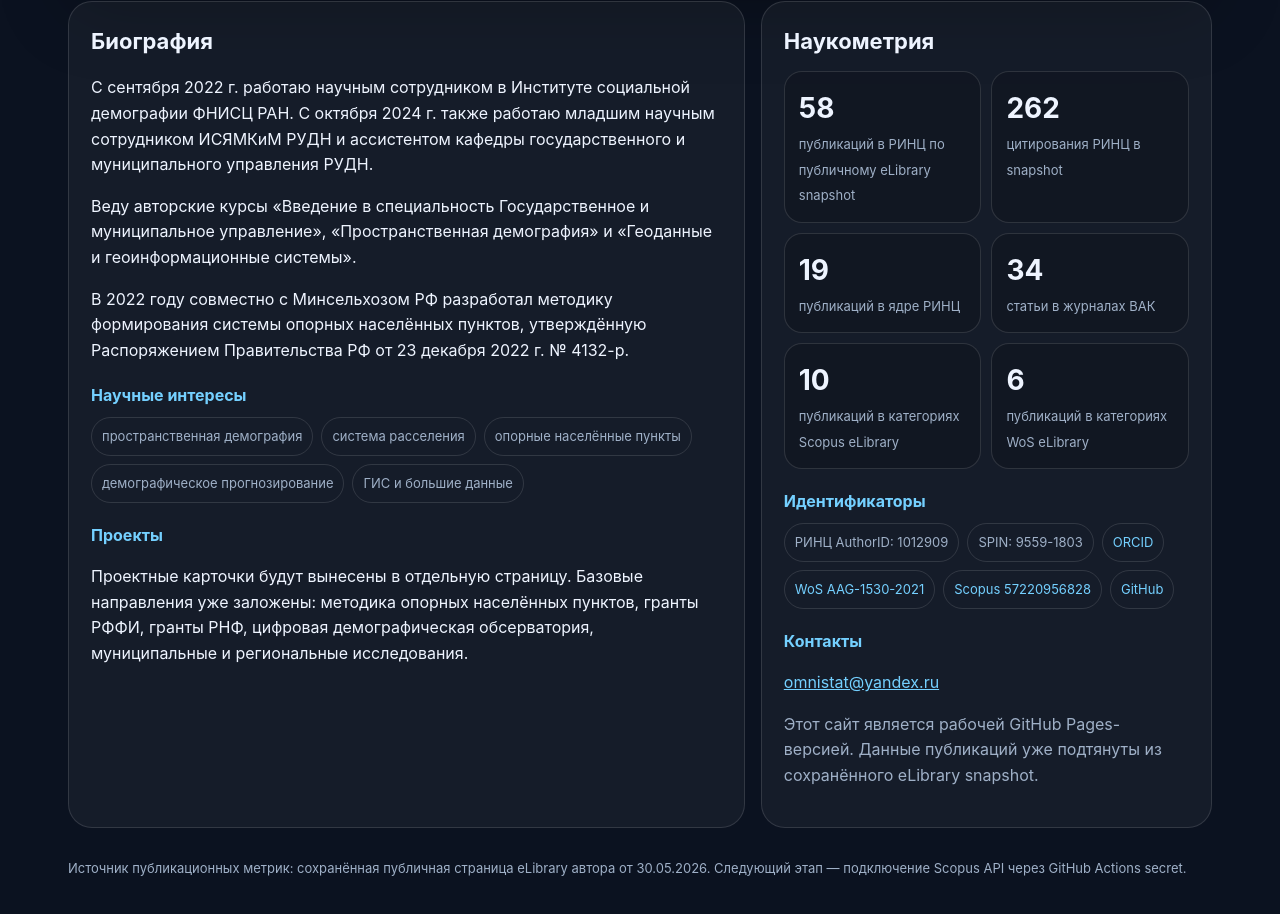
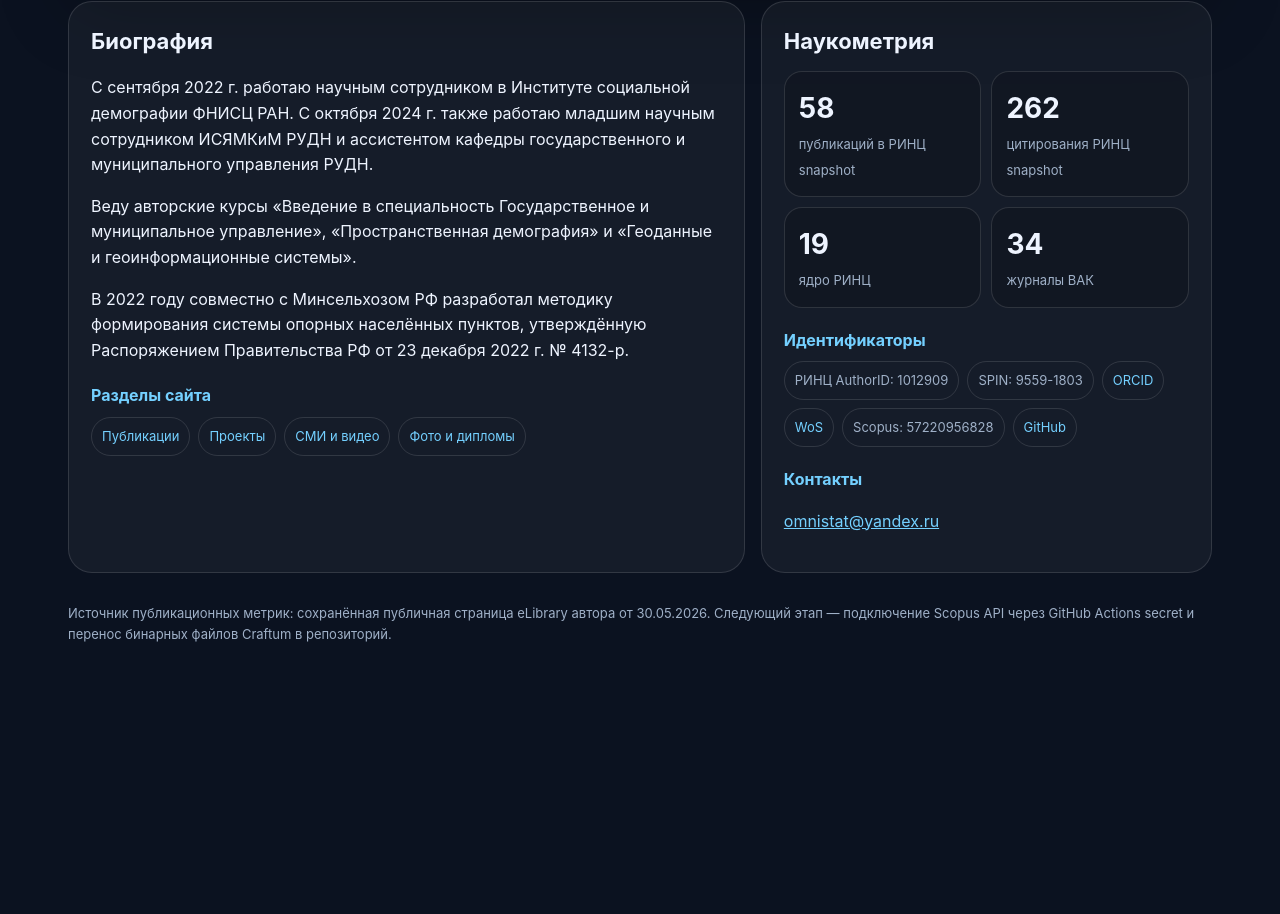
Before and after one commit to Arseniy24RUS/personal-website, a plain HTML site: page index.html in a window 1280 px wide. Shown: the part 458-1372 px from the top of the page. After the commit the page ends 1186 px from the top, so only its background shows below. Drawn offline with Linux system fonts and the light colour scheme.

Commit message:
site: connect homepage to new sections

```diff
--- a/index.html
+++ b/index.html
@@ -15,8 +15,9 @@
     <nav class="nav">
       <a href="index.html" class="ru">Главная</a><a href="index.html" class="en">Home</a>
       <a href="publications.html" class="ru">Публикации</a><a href="publications.html" class="en">Publications</a>
-      <a href="#projects" class="ru">Проекты</a><a href="#projects" class="en">Projects</a>
-      <a href="#contacts" class="ru">Контакты</a><a href="#contacts" class="en">Contacts</a>
+      <a href="projects.html" class="ru">Проекты</a><a href="projects.html" class="en">Projects</a>
+      <a href="media.html" class="ru">СМИ и видео</a><a href="media.html" class="en">Media</a>
+      <a href="materials.html" class="ru">Фото и дипломы</a><a href="materials.html" class="en">Materials</a>
       <button onclick="setLang('ru')">RU</button><button onclick="setLang('en')">EN</button>
     </nav>
   </header>
@@ -37,51 +38,35 @@
       <p class="en">I teach author-designed courses in state and municipal administration, spatial demography, geodata and geographic information systems.</p>
       <p class="ru">В 2022 году совместно с Минсельхозом РФ разработал методику формирования системы опорных населённых пунктов, утверждённую Распоряжением Правительства РФ от 23 декабря 2022 г. № 4132-р.</p>
       <p class="en">In 2022, together with the Ministry of Agriculture of the Russian Federation, I developed a methodology for forming a system of supporting settlements, approved by Government Order No. 4132-r.</p>
-
-      <h3 class="ru">Научные интересы</h3><h3 class="en">Research interests</h3>
+      <h3 class="ru">Разделы сайта</h3><h3 class="en">Website sections</h3>
       <div class="chips">
-        <span class="chip ru">пространственная демография</span><span class="chip en">spatial demography</span>
-        <span class="chip ru">система расселения</span><span class="chip en">settlement systems</span>
-        <span class="chip ru">опорные населённые пункты</span><span class="chip en">support settlements</span>
-        <span class="chip ru">демографическое прогнозирование</span><span class="chip en">demographic forecasting</span>
-        <span class="chip ru">ГИС и большие данные</span><span class="chip en">GIS and big data</span>
+        <span class="chip"><a href="publications.html" class="ru">Публикации</a><a href="publications.html" class="en">Publications</a></span>
+        <span class="chip"><a href="projects.html" class="ru">Проекты</a><a href="projects.html" class="en">Projects</a></span>
+        <span class="chip"><a href="media.html" class="ru">СМИ и видео</a><a href="media.html" class="en">Media</a></span>
+        <span class="chip"><a href="materials.html" class="ru">Фото и дипломы</a><a href="materials.html" class="en">Materials</a></span>
       </div>
-
-      <h3 id="projects" class="ru">Проекты</h3><h3 class="en">Projects</h3>
-      <p class="ru">Проектные карточки будут вынесены в отдельную страницу. Базовые направления уже заложены: методика опорных населённых пунктов, гранты РФФИ, гранты РНФ, цифровая демографическая обсерватория, муниципальные и региональные исследования.</p>
-      <p class="en">Project cards will be moved to a separate page. The core directions are already defined: support-settlement methodology, RFBR and RSF grants, Digital Demographic Observatory, municipal and regional studies.</p>
     </main>
-
     <aside class="card">
       <h2 class="ru">Наукометрия</h2><h2 class="en">Scientometrics</h2>
       <div class="stats">
-        <div class="stat"><b>58</b><span class="ru">публикаций в РИНЦ по публичному eLibrary snapshot</span><span class="en">RSCI publications in public eLibrary snapshot</span></div>
-        <div class="stat"><b>262</b><span class="ru">цитирования РИНЦ в snapshot</span><span class="en">RSCI citations in snapshot</span></div>
-        <div class="stat"><b>19</b><span class="ru">публикаций в ядре РИНЦ</span><span class="en">Core RSCI publications</span></div>
-        <div class="stat"><b>34</b><span class="ru">статьи в журналах ВАК</span><span class="en">papers in VAK-listed journals</span></div>
-        <div class="stat"><b>10</b><span class="ru">публикаций в категориях Scopus eLibrary</span><span class="en">eLibrary Scopus-category papers</span></div>
-        <div class="stat"><b>6</b><span class="ru">публикаций в категориях WoS eLibrary</span><span class="en">eLibrary WoS-category papers</span></div>
+        <div class="stat"><b>58</b><span class="ru">публикаций в РИНЦ snapshot</span><span class="en">RSCI snapshot publications</span></div>
+        <div class="stat"><b>262</b><span class="ru">цитирования РИНЦ snapshot</span><span class="en">RSCI snapshot citations</span></div>
+        <div class="stat"><b>19</b><span class="ru">ядро РИНЦ</span><span class="en">Core RSCI</span></div>
+        <div class="stat"><b>34</b><span class="ru">журналы ВАК</span><span class="en">VAK-listed journals</span></div>
       </div>
-
       <h3 class="ru">Идентификаторы</h3><h3 class="en">Identifiers</h3>
       <div class="chips">
-        <span class="chip">РИНЦ AuthorID: 1012909</span>
-        <span class="chip">SPIN: 9559-1803</span>
+        <span class="chip">РИНЦ AuthorID: 1012909</span><span class="chip">SPIN: 9559-1803</span>
         <span class="chip"><a href="https://orcid.org/0000-0002-8725-6580">ORCID</a></span>
-        <span class="chip"><a href="https://www.webofscience.com/wos/author/record/AAG-1530-2021">WoS AAG-1530-2021</a></span>
-        <span class="chip"><a href="http://www.scopus.com/inward/authorDetails.url?authorID=57220956828&partnerID=MN8TOARS">Scopus 57220956828</a></span>
-        <span class="chip"><a href="https://github.com/Arseniy24RUS">GitHub</a></span>
+        <span class="chip"><a href="https://www.webofscience.com/wos/author/record/AAG-1530-2021">WoS</a></span>
+        <span class="chip">Scopus: 57220956828</span><span class="chip"><a href="https://github.com/Arseniy24RUS">GitHub</a></span>
       </div>
-
       <h3 id="contacts" class="ru">Контакты</h3><h3 class="en">Contacts</h3>
       <p><a href="mailto:omnistat@yandex.ru" style="color:var(--accent)">omnistat@yandex.ru</a></p>
-      <p class="muted ru">Этот сайт является рабочей GitHub Pages-версией. Данные публикаций уже подтянуты из сохранённого eLibrary snapshot.</p>
-      <p class="muted en">This is a working GitHub Pages version. Publication data are already populated from the saved eLibrary snapshot.</p>
     </aside>
   </div>
-
-  <p class="footer ru">Источник публикационных метрик: сохранённая публичная страница eLibrary автора от 30.05.2026. Следующий этап — подключение Scopus API через GitHub Actions secret.</p>
-  <p class="footer en">Publication metrics source: saved public eLibrary author page snapshot dated 2026-05-30. Next step: Scopus API harvesting via GitHub Actions secret.</p>
+  <p class="footer ru">Источник публикационных метрик: сохранённая публичная страница eLibrary автора от 30.05.2026. Следующий этап — подключение Scopus API через GitHub Actions secret и перенос бинарных файлов Craftum в репозиторий.</p>
+  <p class="footer en">Publication metrics source: saved public eLibrary author page snapshot dated 2026-05-30. Next step: Scopus API harvesting via GitHub Actions secret and migration of Craftum binary assets into the repository.</p>
 </div>
 </body>
 </html>
```
